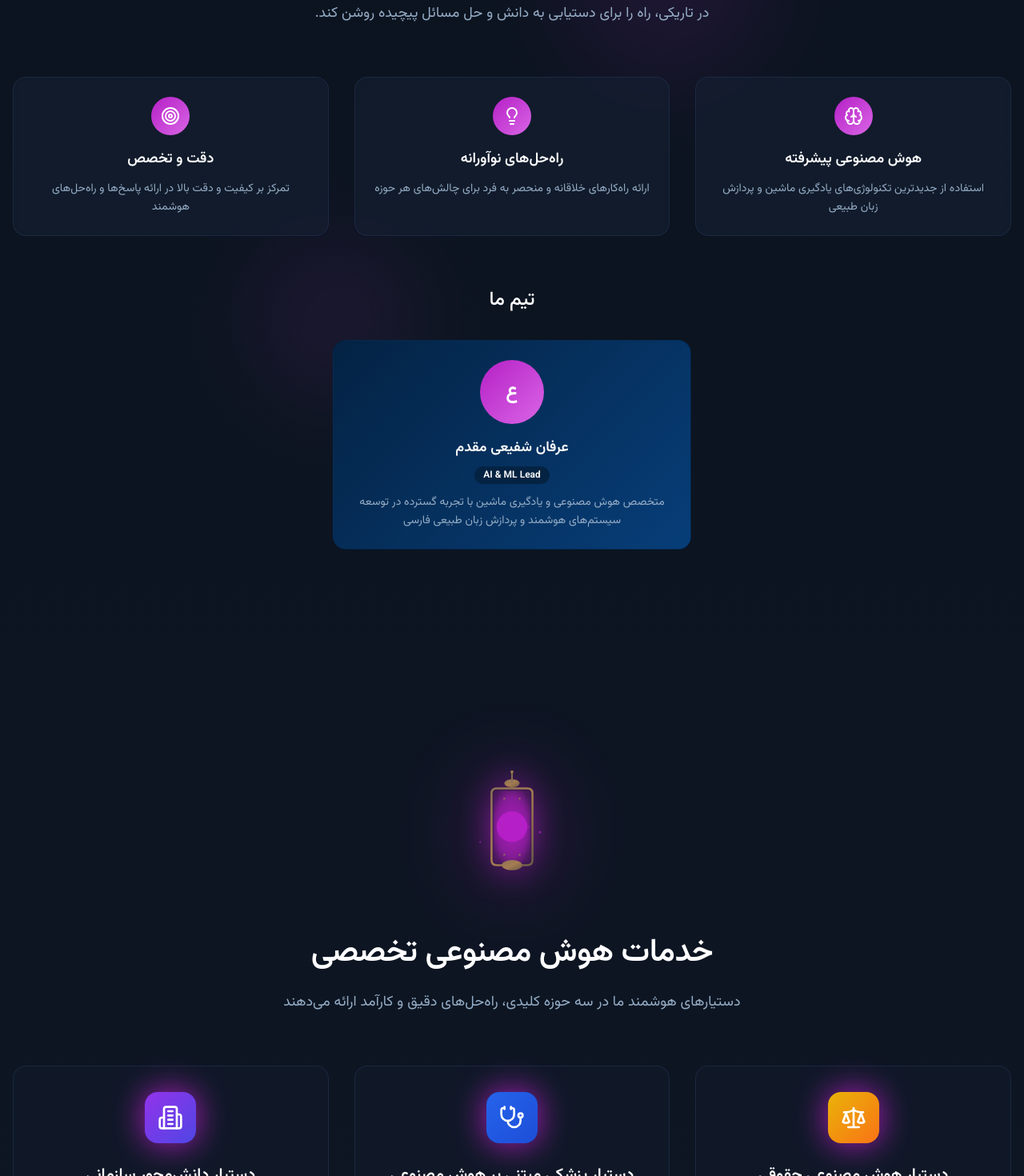
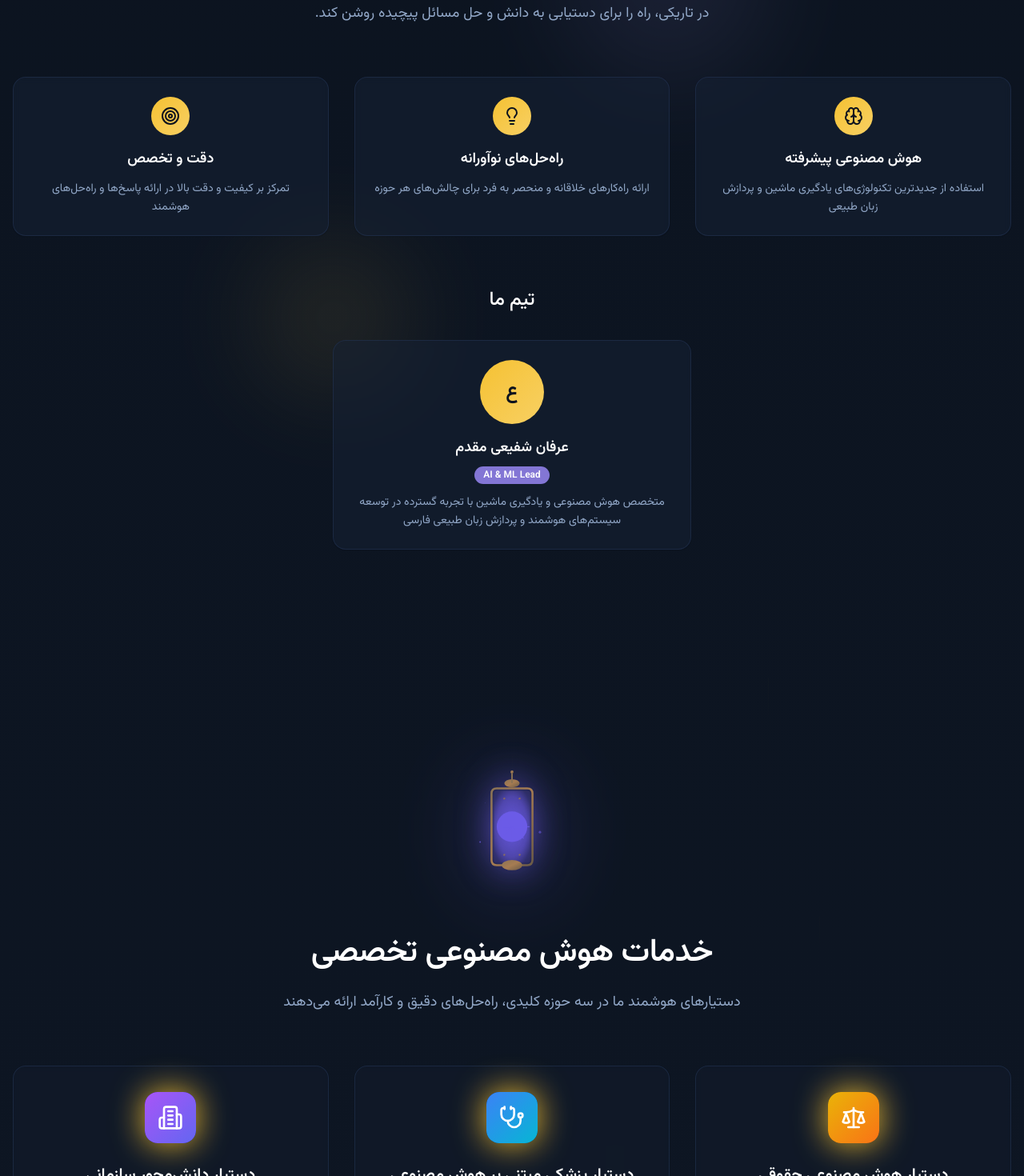
Before and after one commit to erfiish/Fanoos-Portfolio, a React (Vite) app: page / in a window 1280 px wide. Shown: the part 1280-2750 px from the top of the page at 80% size. Built offline with nearby package versions, Linux system fonts and the light colour scheme.

Commit message:
Reverted to commit dbb56c26b0cf63b7ae86106a518f348c616c92ec

```diff
--- a/src/components/About.tsx
+++ b/src/components/About.tsx
@@ -70,7 +70,7 @@ export const About = () => {
               animate={isInView ? { opacity: 1, y: 0 } : {}}
               transition={{ duration: 0.6, delay: 0.5 + index * 0.1 }}
             >
-              <Card className="bg-card/50 backdrop-blur-sm border-border/50 hover:border-primary/50 transition-all duration-300 h-full group hover:bg-brand-secondary/10">
+              <Card className="bg-card/50 backdrop-blur-sm border-border/50 hover:border-primary/50 transition-all duration-300 h-full">
                 <CardContent className="p-6 text-center">
                   <motion.div
                     className="w-12 h-12 mx-auto mb-4 rounded-full bg-gradient-lantern flex items-center justify-center"
@@ -100,7 +100,7 @@ export const About = () => {
         >
           <h3 className="text-subheading text-white mb-8">تیم ما</h3>
 
-          <Card className="max-w-md mx-auto bg-gradient-blue backdrop-blur-sm border-brand-secondary/50">
+          <Card className="max-w-md mx-auto bg-card/50 backdrop-blur-sm border-border/50">
             <CardContent className="p-6">
               <motion.div
                 className="w-20 h-20 mx-auto mb-4 rounded-full bg-gradient-lantern flex items-center justify-center"
--- a/src/components/Contact.tsx
+++ b/src/components/Contact.tsx
@@ -118,7 +118,7 @@ export const Contact = () => {
                   animate={isInView ? { opacity: 1, y: 0 } : {}}
                   transition={{ duration: 0.6, delay: 0.4 + index * 0.1 }}
                 >
-                  <Card className="bg-card/20 backdrop-blur-sm border-border/50 hover:border-brand-secondary/50 transition-all duration-300">
+                  <Card className="bg-card/20 backdrop-blur-sm border-border/50 hover:border-primary/30 transition-all duration-300">
                     <CardContent className="p-6">
                       <div className="flex items-start gap-4">
                         <div className="w-12 h-12 rounded-lg bg-primary/10 flex items-center justify-center flex-shrink-0">
@@ -152,7 +152,7 @@ export const Contact = () => {
                 <DialogTrigger asChild>
                   <Button
                     size="lg"
-                    className="w-full bg-gradient-lantern hover:shadow-glow-primary transition-all duration-300"
+                    className="w-full bg-gradient-lantern hover:shadow-glow-amber transition-all duration-300"
                   >
                     <Calendar className="w-5 h-5 ml-2" />
                     رزرو جلسه مشاوره رایگان
@@ -283,7 +283,7 @@ export const Contact = () => {
                     <Button
                       type="submit"
                       size="lg"
-                      className="w-full bg-gradient-brand hover:shadow-glow-primary transition-all duration-300"
+                      className="w-full bg-gradient-violet hover:shadow-glow-violet transition-all duration-300"
                     >
                       <MessageSquare className="w-5 h-5 ml-2" />
                       ارسال پیام
--- a/src/components/Hero.tsx
+++ b/src/components/Hero.tsx
@@ -91,7 +91,7 @@ export const Hero = () => {
         >
           <Button
             size="lg"
-            className="bg-gradient-lantern text-primary-foreground hover:shadow-glow-primary transition-all duration-300 px-8 py-4 text-lg font-medium"
+            className="bg-gradient-lantern text-primary-foreground hover:shadow-glow-amber transition-all duration-300 px-8 py-4 text-lg font-medium"
           >
             کشف خدمات ما
           </Button>
--- a/src/components/Lantern.tsx
+++ b/src/components/Lantern.tsx
@@ -27,9 +27,9 @@ export const Lantern = ({
   };
 
   const glowColors = {
-    amber: '#B620C7', // Brand primary purple
+    amber: '#F2C94C',
     white: '#FFFFFF',
-    violet: '#B620C7', // Brand primary purple
+    violet: '#6C5CE7',
     moonlight: '#E8EAF0'
   };
 
--- a/src/components/Services.tsx
+++ b/src/components/Services.tsx
@@ -35,7 +35,7 @@ export const Services = () => {
         'پشتیبانی تصمیمات بالینی'
       ],
       color: 'white' as const,
-      gradient: 'from-blue-600 to-blue-700'
+      gradient: 'from-blue-500 to-cyan-500'
     },
     {
       icon: Building2,
@@ -48,7 +48,7 @@ export const Services = () => {
         'آموزش هوشمند'
       ],
       color: 'violet' as const,
-      gradient: 'from-purple-600 to-indigo-600'
+      gradient: 'from-purple-500 to-indigo-500'
     }
   ];
 
@@ -117,7 +117,7 @@ export const Services = () => {
                     whileHover={{ scale: 1.05 }}
                     transition={{ duration: 0.3 }}
                   >
-                    <div className={`w-16 h-16 mx-auto rounded-2xl bg-gradient-to-br ${service.gradient} flex items-center justify-center shadow-glow-primary`}>
+                    <div className={`w-16 h-16 mx-auto rounded-2xl bg-gradient-to-br ${service.gradient} flex items-center justify-center shadow-glow-amber`}>
                       <service.icon className="w-8 h-8 text-white" />
                     </div>
 
@@ -167,7 +167,7 @@ export const Services = () => {
                     whileTap={{ scale: 0.98 }}
                   >
                     <Button
-                      className="w-full bg-gradient-to-r from-primary to-secondary hover:shadow-glow-primary transition-all duration-300 group"
+                      className="w-full bg-gradient-to-r from-primary to-secondary hover:shadow-glow-amber transition-all duration-300 group"
                       size="lg"
                     >
                       <span>بیشتر بدانید</span>
--- a/src/index.css
+++ b/src/index.css
@@ -6,63 +6,57 @@
 
 @layer base {
   :root {
-    /* Night sky background - Keep original deep space */
+    /* Night sky background - Deep space */
     --background: 216 47% 8%;
     --foreground: 0 0% 100%;
 
-    /* Brand colors - Primary Purple & Secondary Navy Blue */
-    --brand-primary: 294 72% 45%;
-    --brand-secondary: 211 89% 14%;
-
-    /* Lantern glow colors with brand integration */
-    --lantern-amber: 294 72% 65%;
+    /* Lantern glow colors */
+    --lantern-amber: 44 91% 58%;
     --lantern-white: 0 0% 100%;
-    --lantern-violet: 294 72% 45%;
+    --lantern-violet: 248 53% 65%;
     --lantern-moonlight: 216 33% 88%;
 
-    /* Card and surface colors - Keep original night tones */
+    /* Card and surface colors */
     --card: 218 41% 15%;
     --card-foreground: 0 0% 100%;
 
     --popover: 218 41% 15%;
     --popover-foreground: 0 0% 100%;
 
-    /* Primary colors - Brand Purple */
-    --primary: 294 72% 45%;
-    --primary-foreground: 0 0% 100%;
+    /* Primary colors - Lantern amber */
+    --primary: 44 91% 58%;
+    --primary-foreground: 216 47% 8%;
 
-    /* Secondary colors - Use brand navy blue */
-    --secondary: 211 89% 14%;
+    /* Secondary colors - Night accent */
+    --secondary: 248 53% 65%;
     --secondary-foreground: 0 0% 100%;
 
-    /* Muted colors - Soft night with blue accent */
+    /* Muted colors - Soft night */
     --muted: 218 41% 20%;
-    --muted-foreground: 211 30% 68%;
+    --muted-foreground: 216 33% 68%;
 
-    /* Accent colors - Purple variants */
-    --accent: 294 72% 55%;
+    /* Accent colors - Violet glow */
+    --accent: 248 53% 65%;
     --accent-foreground: 0 0% 100%;
 
     --destructive: 0 84.2% 60.2%;
     --destructive-foreground: 0 0% 100%;
 
-    /* Borders and inputs - Keep original with blue accents */
+    /* Borders and inputs - Subtle night */
     --border: 218 41% 25%;
     --input: 218 41% 25%;
-    --ring: 294 72% 45%;
+    --ring: 44 91% 58%;
 
     --radius: 1rem;
 
-    /* Gradients for lantern effects with brand colors */
-    --gradient-lantern: linear-gradient(135deg, hsl(294, 72%, 45%), hsl(294, 72%, 65%));
+    /* Gradients for lantern effects */
+    --gradient-lantern: linear-gradient(135deg, hsl(44, 91%, 58%), hsl(44, 91%, 68%));
     --gradient-night: linear-gradient(180deg, hsl(216, 47%, 8%), hsl(218, 41%, 12%));
-    --gradient-violet: linear-gradient(135deg, hsl(294, 72%, 45%), hsl(294, 72%, 55%));
-    --gradient-brand: linear-gradient(135deg, hsl(294, 72%, 45%), hsl(211, 89%, 25%));
-    --gradient-blue: linear-gradient(135deg, hsl(211, 89%, 14%), hsl(211, 89%, 25%));
+    --gradient-violet: linear-gradient(135deg, hsl(248, 53%, 65%), hsl(248, 53%, 75%));
 
-    /* Glow effects with brand colors */
-    --glow-primary: 0 0 40px hsl(294, 72%, 45%);
-    --glow-secondary: 0 0 40px hsl(211, 89%, 35%);
+    /* Glow effects */
+    --glow-amber: 0 0 40px hsl(44, 91%, 58%);
+    --glow-violet: 0 0 40px hsl(248, 53%, 65%);
     --glow-white: 0 0 30px hsl(0, 0%, 100%);
 
     /* Typography scale for Persian */
@@ -210,10 +204,10 @@
   /* Custom Animations */
   @keyframes lanternGlow {
     0% {
-      filter: drop-shadow(0 0 20px hsl(294, 72%, 45%));
+      filter: drop-shadow(0 0 20px hsl(44, 91%, 58%));
     }
     100% {
-      filter: drop-shadow(0 0 40px hsl(294, 72%, 65%));
+      filter: drop-shadow(0 0 40px hsl(44, 91%, 68%));
     }
   }
 
--- a/src/pages/Index.tsx
+++ b/src/pages/Index.tsx
@@ -78,7 +78,7 @@ const Index = () => {
 
       {/* Floating Contact Button */}
       <motion.button
-        className="fixed bottom-8 right-8 z-40 bg-gradient-lantern text-primary-foreground p-4 rounded-full shadow-glow-primary hover:shadow-glow-primary hover:scale-110 transition-all duration-300"
+        className="fixed bottom-8 right-8 z-40 bg-gradient-lantern text-primary-foreground p-4 rounded-full shadow-glow-amber hover:shadow-glow-amber hover:scale-110 transition-all duration-300"
         initial={{ opacity: 0, y: 100 }}
         animate={{ opacity: 1, y: 0 }}
         transition={{ delay: 3 }}
--- a/tailwind.config.ts
+++ b/tailwind.config.ts
@@ -55,29 +55,22 @@ export default {
 					DEFAULT: 'hsl(var(--card))',
 					foreground: 'hsl(var(--card-foreground))'
 				},
-				// Lantern-specific colors with brand integration
+				// Lantern-specific colors
 				lantern: {
 					amber: 'hsl(var(--lantern-amber))',
 					white: 'hsl(var(--lantern-white))',
 					violet: 'hsl(var(--lantern-violet))',
 					moonlight: 'hsl(var(--lantern-moonlight))'
-				},
-				// Brand colors
-				brand: {
-					primary: 'hsl(var(--brand-primary))',
-					secondary: 'hsl(var(--brand-secondary))'
 				}
 			},
 			backgroundImage: {
 				'gradient-lantern': 'var(--gradient-lantern)',
 				'gradient-night': 'var(--gradient-night)',
-				'gradient-violet': 'var(--gradient-violet)',
-				'gradient-brand': 'var(--gradient-brand)',
-				'gradient-blue': 'var(--gradient-blue)'
+				'gradient-violet': 'var(--gradient-violet)'
 			},
 			boxShadow: {
-				'glow-primary': 'var(--glow-primary)',
-				'glow-secondary': 'var(--glow-secondary)',
+				'glow-amber': 'var(--glow-amber)',
+				'glow-violet': 'var(--glow-violet)',
 				'glow-white': 'var(--glow-white)'
 			},
 			borderRadius: {
```
